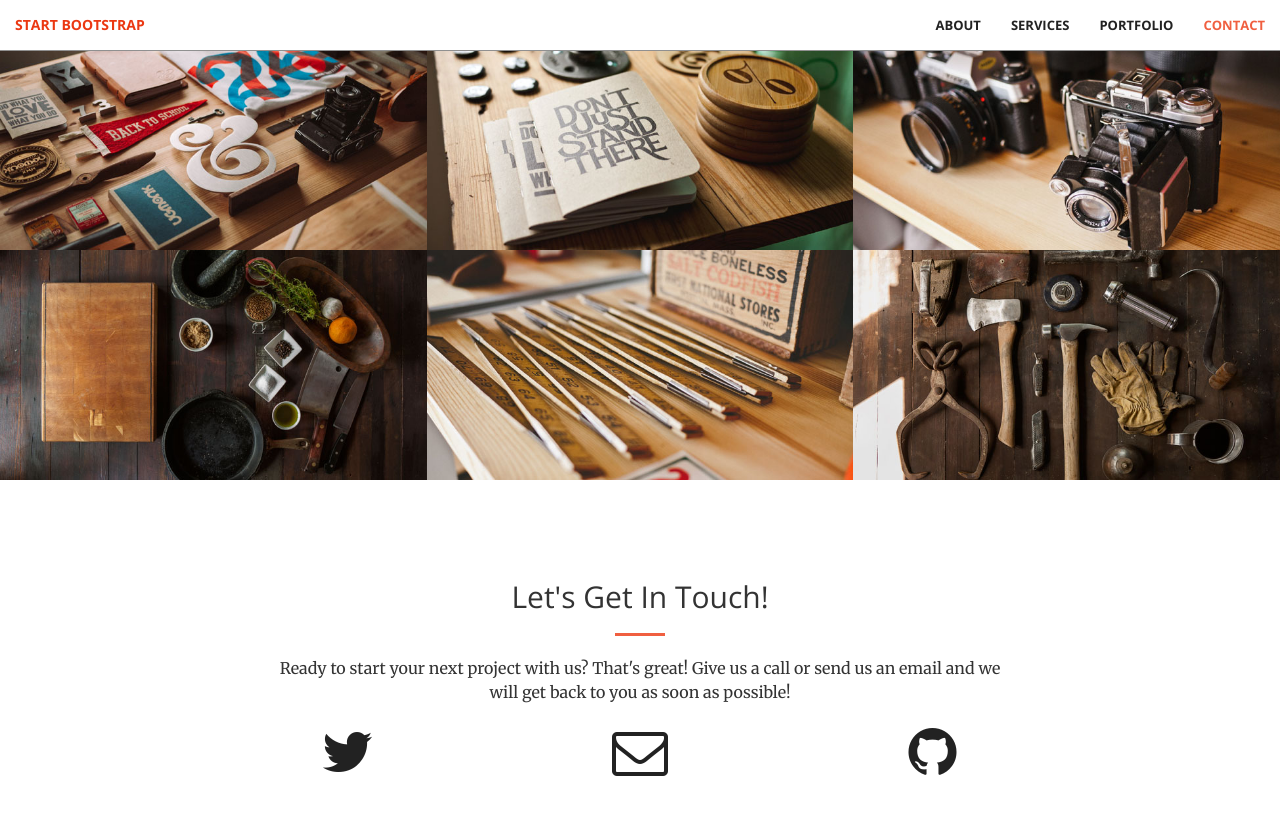
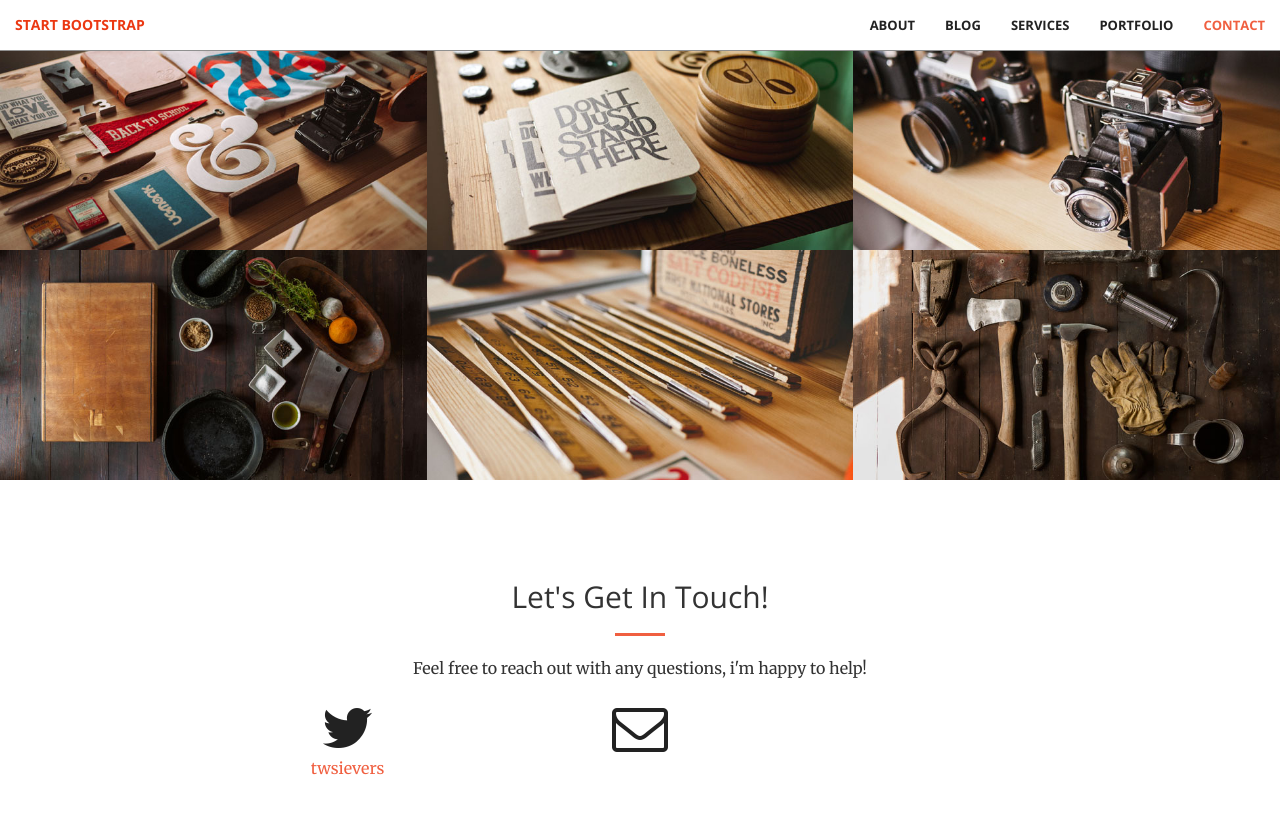
Before and after one commit to twsievers/twsievers.github.io, a Jekyll site: the page built from index.html, in a window 1280 px wide and 900 px high, scrolled down 1706 px. Shown: the top 815 px of the window. Built offline with Jekyll 4.4.1, drawn with Linux system fonts in a browser that asks for light colours.

Commit message:
Added Blog Tab
Blog Tab

```diff
--- a/_config.yml
+++ b/_config.yml
@@ -5,7 +5,7 @@ description: > # this means to ignore newlines until "baseurl:"
 baseurl: "" # the subpath of your site, e.g. /blog/
 url: "" # the base hostname & protocol for your site
 
-twitter_username:
+twitter_username: twsievers
 github_username:
 
 # Build settings
--- a/_includes/contact.html
+++ b/_includes/contact.html
@@ -4,7 +4,7 @@
             <div class="col-lg-8 col-lg-offset-2 text-center">
                 <h2 class="section-heading">Let's Get In Touch!</h2>
                 <hr class="primary">
-                <p>Ready to start your next project with us? That's great! Give us a call or send us an email and we will get back to you as soon as possible!</p>
+                <p>Feel free to reach out with any questions, i'm happy to help!</p>
             </div>
         <div class="col-lg-2 col-lg-offset-2 text-center">
             <a href="https://twitter.com/{{ site.twitter_username }}">
@@ -18,12 +18,5 @@
                 <p>{{ site.email }}</p>
             </a>
         </div>
-        <div class="col-lg-2 col-lg-offset-1 text-center">
-            <a href="https://github.com/{{ site.github_username }}">
-            <i class="fa fa-github fa-3x wow bounceIn" data-wow-delay=".1s"></i>
-                <p>{{ site.github_username }}</p>
-            </a>
-        </div>
-
     </div>
 </section>
--- a/_includes/nav.html
+++ b/_includes/nav.html
@@ -18,6 +18,9 @@
                     <a class="page-scroll" href="#about">About</a>
                 </li>
                 <li>
+                    <a class="page-scroll" href="#">Blog</a>
+                </li>
+                <li>
                     <a class="page-scroll" href="#services">Services</a>
                 </li>
                 <li>
```
